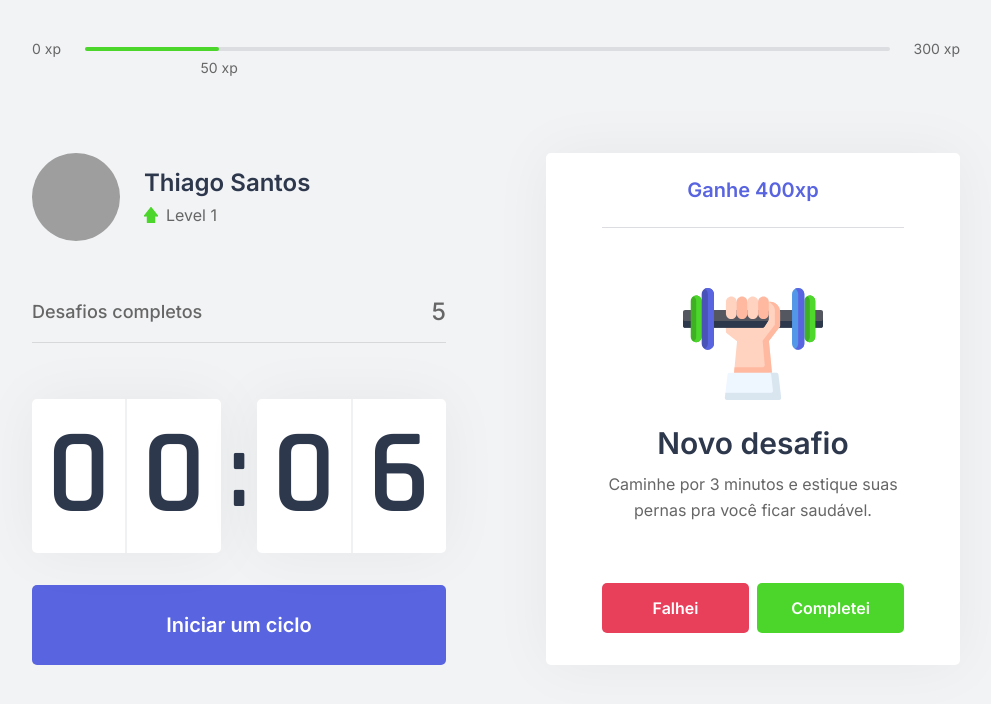
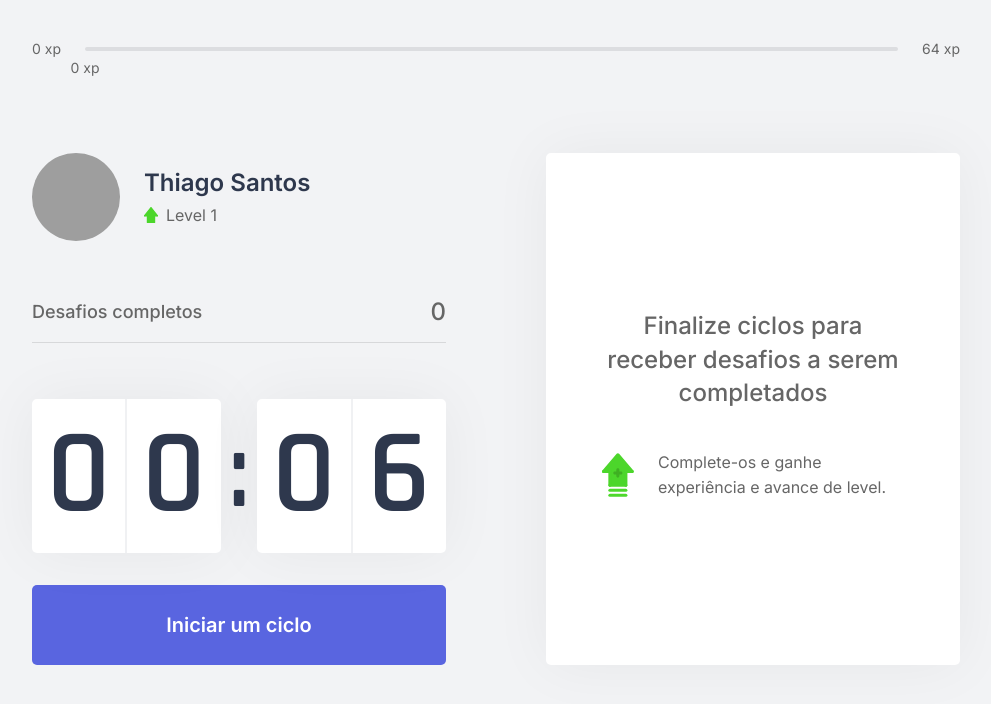
Before and after one commit to userthiago/move.it, a Next.js app: page / in a window 1280 px wide. Shown: the top 704 px of the page, without its empty margins (144-1135 px from the left). Built offline with nearby package versions, Linux system fonts and the light colour scheme; grey boxes are pictures that could not be loaded.

Commit message:
feat: Funcionalidade de desafios e contexto de desafios.

```diff
--- /dev/null
+++ b/challenges.json
@@ -0,0 +1,62 @@
+[
+  {
+    "type": "body",
+    "description": "Estique um de seus braços com a palma da mão virada para frente e puxe os dedos para cima por 10 segundos por mão.",
+    "amount": 80
+  },
+  {
+    "type": "body",
+    "description": "Estique seu braço contra o peito e puxe-o utilizando o outro braço por 10 segundos por braço.",
+    "amount": 60
+  },
+  {
+    "type": "body",
+    "description": "Puxe seu pescoço com a ajuda da mão para a direita e para a esquerda, permanecendo na posição por alguns segundos.",
+    "amount": 70
+  },
+  {
+    "type": "body",
+    "description": "Com as duas mãos na parte de trás da cabeça, leve-a para baixo, alongando a parte de trás da região.",
+    "amount": 60
+  },
+  {
+    "type": "body",
+    "description": "Cruze as pernas e desça com as mãos esticadas em direção ao chão. Repita o movimento com a outra perna na frente.",
+    "amount": 100
+  },
+  {
+    "type": "body",
+    "description": "Sentado, abra as pernas e tente encostar as palmas das mãos no chão, repita 3 vezes por 5 segundos.",
+    "amount": 80
+  },
+  {
+    "type": "body",
+    "description": "Puxe o joelho de encontro ao peito e segure, troque de perna após 10 segundos.",
+    "amount": 50
+  },
+  {
+    "type": "body",
+    "description": "Sentado, cruze uma perna e incline seu tronco à frente, troque de perna após 10 segundos.",
+    "amount": 80
+  },
+  {
+    "type": "eye",
+    "description": "Sentado, feche os olhos e cubra-os com as palmas da mão durante 2 minutos, depois abra normalmente.",
+    "amount": 90
+  },
+  {
+    "type": "eye",
+    "description": "Em algum ambiente aberto, olhe o mais longe que puder em quatro direções por 3s, mexa apenas os olhos. Repita 3 vezes.",
+    "amount": 140
+  },
+  {
+    "type": "eye",
+    "description": "Usando os polegares, massage a área abaixo das sobrancelhas em movimentos circulares por 15 segundos.",
+    "amount": 70
+  },
+  {
+    "type": "body",
+    "description": "Em pé, gire a cintura o máximo que puder para a esquerda, segure por cinco segundos. Repita para a direita.",
+    "amount": 90
+  }
+]
--- a/src/components/ChallengeBox/index.tsx
+++ b/src/components/ChallengeBox/index.tsx
@@ -1,34 +1,36 @@
-import React from 'react';
+import React, { useContext } from 'react';
+import { ChallengesContext } from '../../contexts/ChallengesContext';
 
 import { Container } from './styles';
 
 const ChallengeBox: React.FC = () => {
-  const hasActiveChallenge = true;
+  const { activeChallenge, resetChallenge, completeChallenge } = useContext(ChallengesContext);
 
   return (
     <Container>
-      {hasActiveChallenge ?
+      {activeChallenge ?
       (
         <div className="challenge__active">
-          <header>Ganhe 400xp</header>
+          <header>Ganhe {activeChallenge.amount}xp</header>
           <main>
-            <img src="icons/body.svg" alt="Challenge"/>
+            <img src={`icons/${activeChallenge.type}.svg`} alt={`Icone de desafio de ${activeChallenge.type}`} />
             <strong>Novo desafio</strong>
             <p>
-              Caminhe por 3 minutos e estique suas pernas
-              pra você ficar saudável.
+              {activeChallenge.description}
             </p>
           </main>
           <footer>
             <button
               type="button"
               className="challenge__button challenge__button--failed"
+              onClick={resetChallenge}
             >
               Falhei
             </button>
             <button
               type="button"
               className="challenge__button challenge__button--succeeded"
+              onClick={completeChallenge}
             >
               Completei
             </button>
--- a/src/components/ChallengeBox/styles.ts
+++ b/src/components/ChallengeBox/styles.ts
@@ -1,5 +1,5 @@
-import styled, { css } from 'styled-components';
-import { cssVar, shade } from 'polished';
+import styled from 'styled-components';
+import { shade } from 'polished';
 import { pixelToRem } from '../../helpers/styleUtils';
 
 export const Container = styled.div`
@@ -112,14 +112,15 @@
         background: var(--green);
 
         &:hover {
-          background: ${shade(0.2, `${cssVar('--green')}`)};
+          background: ${shade(0.2, '#4CD62B')};
         }
       }
 
       &--failed {
         background: var(--red);
+
         &:hover {
-          background: ${shade(0.2, `${cssVar('--red')}`)};
+          background: ${shade(0.25, '#E83F5B')};
         }
       }
     }
--- a/src/components/CompletedChallenges/index.tsx
+++ b/src/components/CompletedChallenges/index.tsx
@@ -1,12 +1,15 @@
-import React from 'react';
+import React, { useContext } from 'react';
+import { ChallengesContext } from '../../contexts/ChallengesContext';
 
 import { Container } from './styles';
 
 const CompletedChallenges: React.FC = () => {
+  const {challengesCompleted} = useContext(ChallengesContext);
+
   return (
     <Container>
       <span>Desafios completos</span>
-      <span>5</span>
+      <span>{challengesCompleted}</span>
     </Container>
   );
 }
--- a/src/components/Countdown/index.tsx
+++ b/src/components/Countdown/index.tsx
@@ -1,4 +1,6 @@
-import React, { useState, useEffect } from 'react';
+import React, { useState, useEffect, useContext } from 'react';
+import { ChallengesContext } from '../../contexts/ChallengesContext';
+
 import Button from '../Button';
 
 import { Container } from './styles';
@@ -6,6 +8,8 @@
 let countdownTimeout: NodeJS.Timeout;
 
 const Countdown: React.FC = () => {
+  const { startNewChallenge } = useContext(ChallengesContext);
+
   const [time, setTime] = useState(0.1 * 60);
   const [isActive, setIsActive] = useState(false);
   const [hasFinished, setHasFinished] = useState(false);
@@ -32,6 +36,7 @@
     } else if (isActive && time === 0) {
       setHasFinished(true);
       setIsActive(false);
+      startNewChallenge();
     }
   }, [isActive, time]);
 
--- a/src/components/ExperienceBar/index.tsx
+++ b/src/components/ExperienceBar/index.tsx
@@ -1,22 +1,21 @@
-import React from 'react';
-import { calcExperience } from '../../helpers/styleUtils';
+import React, { useContext } from 'react';
+import { ChallengesContext } from '../../contexts/ChallengesContext';
 
 import { Container } from './styles';
 
-interface ExperienceBarProps {
-  actualExperience: number;
-  maxExperience: number;
-}
+const ExperienceBar: React.FC = () => {
+  const {currentExperience, experienceToNextLevel} = useContext(ChallengesContext);
 
-const ExperienceBar: React.FC<ExperienceBarProps> = ({actualExperience, maxExperience}) => {
+  const percentToNextLevel = Math.round(currentExperience * 100) / experienceToNextLevel;
+
   return (
-    <Container experience={calcExperience(actualExperience, maxExperience)}>
+    <Container experience={percentToNextLevel}>
       <span>0 xp</span>
       <div className="bar">
         <div className="bar__progression" />
-        <span className="bar__current-experience">{actualExperience} xp</span>
+        <span className="bar__current-experience">{currentExperience} xp</span>
       </div>
-      <span>{maxExperience} xp</span>
+      <span>{experienceToNextLevel} xp</span>
     </Container>
   );
 }
--- a/src/components/Profile/index.tsx
+++ b/src/components/Profile/index.tsx
@@ -1,15 +1,18 @@
 import { Main } from 'next/document';
-import React from 'react';
+import React, { useContext } from 'react';
+import { ChallengesContext } from '../../contexts/ChallengesContext';
 
 import { Container } from './styles';
 
 const Profile: React.FC = () => {
+  const {level} = useContext(ChallengesContext);
+
   return (
     <Container>
       <img src="https://github.com/userthiago.png" alt="Thiago Henrique Santos"/>
       <div className="profile__info">
         <strong>Thiago Santos</strong>
-        <p><img src="icons/level.svg" alt="Icone de level"/> Level 1</p>
+        <p><img src="icons/level.svg" alt="Icone de level"/> Level {level}</p>
       </div>
     </Container>
   );
--- /dev/null
+++ b/src/contexts/ChallengesContext.tsx
@@ -0,0 +1,80 @@
+import { createContext, useState, ReactNode } from 'react';
+import challenges from '../../challenges.json';
+
+interface ChallengesProviderProps {
+  children: ReactNode;
+}
+
+interface ChallengeData {
+  type: 'body' | 'eye';
+  description: string;
+  amount: number;
+}
+
+interface ChallengesContextData {
+  level: number;
+  currentExperience: number;
+  experienceToNextLevel: number;
+  challengesCompleted: number;
+  levelUp: () => void;
+  startNewChallenge: () => void;
+  resetChallenge: () => void;
+  completeChallenge: () => void;
+  activeChallenge: ChallengeData;
+}
+
+export const ChallengesContext = createContext({} as ChallengesContextData);
+
+export function ChallengesProvider({ children }: ChallengesProviderProps) {
+  const [level, setLevel] = useState(1);
+  const [currentExperience, setCurrentExperience] = useState(0);
+  const [challengesCompleted, setChallengesCompleted] = useState(0);
+  const [activeChallenge, setActiveChallenge] = useState(null);
+
+  const experienceToNextLevel = Math.pow((level + 1) * 4, 2);
+
+  function levelUp() {
+    setLevel(level + 1);
+  }
+
+  function startNewChallenge() {
+    const randomChallengeIndex = Math.floor(Math.random() * challenges.length);
+    const challenge = challenges[randomChallengeIndex];
+
+    setActiveChallenge(challenge);
+  }
+
+  function completeChallenge() {
+    const newCurrentExperience = currentExperience + activeChallenge.amount;
+    if(newCurrentExperience >= experienceToNextLevel) {
+      setCurrentExperience(newCurrentExperience - experienceToNextLevel);
+      levelUp();
+    } else {
+      setCurrentExperience(newCurrentExperience);
+    }
+    setChallengesCompleted(challengesCompleted + 1);
+    setActiveChallenge(null);
+  }
+
+  function resetChallenge() {
+    setActiveChallenge(null);
+  }
+
+  return (
+    <ChallengesContext.Provider
+      value={{
+        level,
+        currentExperience,
+        experienceToNextLevel,
+        challengesCompleted,
+        levelUp,
+        startNewChallenge,
+        resetChallenge,
+        completeChallenge,
+        activeChallenge,
+      }}
+    >
+      {children}
+    </ChallengesContext.Provider>
+  );
+}
--- a/src/helpers/styleUtils.ts
+++ b/src/helpers/styleUtils.ts
@@ -3,7 +3,3 @@
 export function pixelToRem(size: number) {
   return (size / FONTSIZE_DEFAULT).toFixed(3);
 }
-
-export function calcExperience(actualExperience: number, maxExperience: number) {
-  return (actualExperience * 100) / maxExperience;
-}
--- a/src/pages/_app.tsx
+++ b/src/pages/_app.tsx
@@ -1,7 +1,13 @@
 import '../styles/global.css';
 
+import { ChallengesProvider } from '../contexts/ChallengesContext';
+
 function MyApp({ Component, pageProps }) {
-  return <Component {...pageProps} />
+  return (
+    <ChallengesProvider>
+      <Component {...pageProps} />
+    </ChallengesProvider>
+  );
 }
 
 export default MyApp
```
